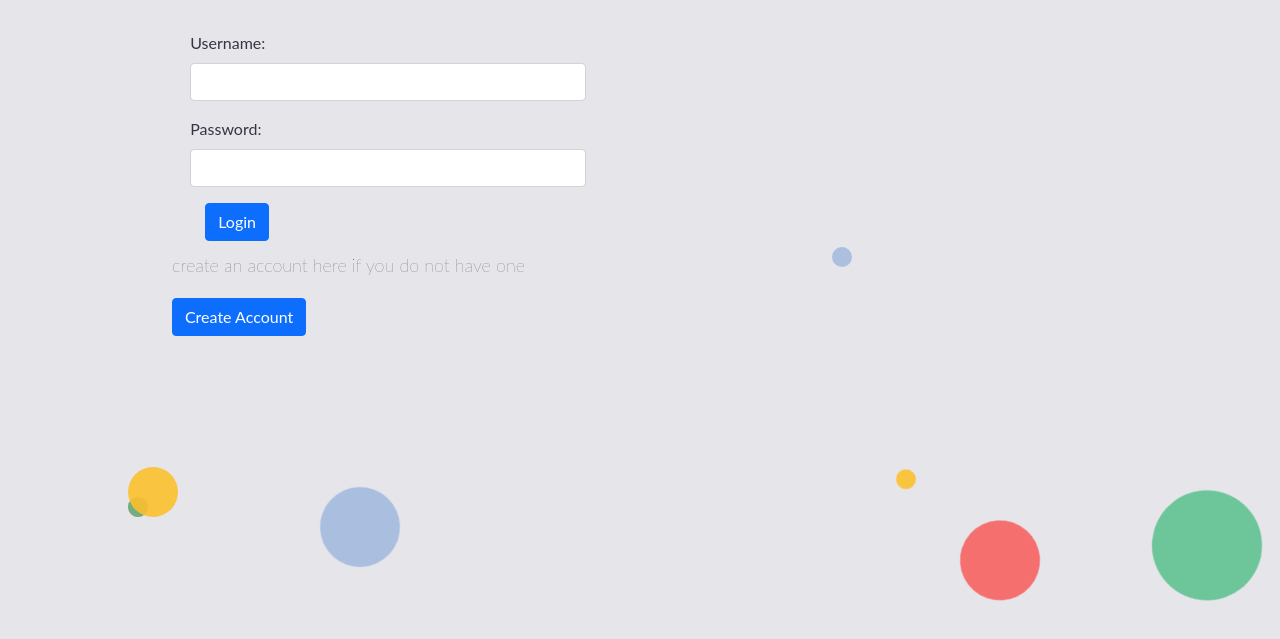
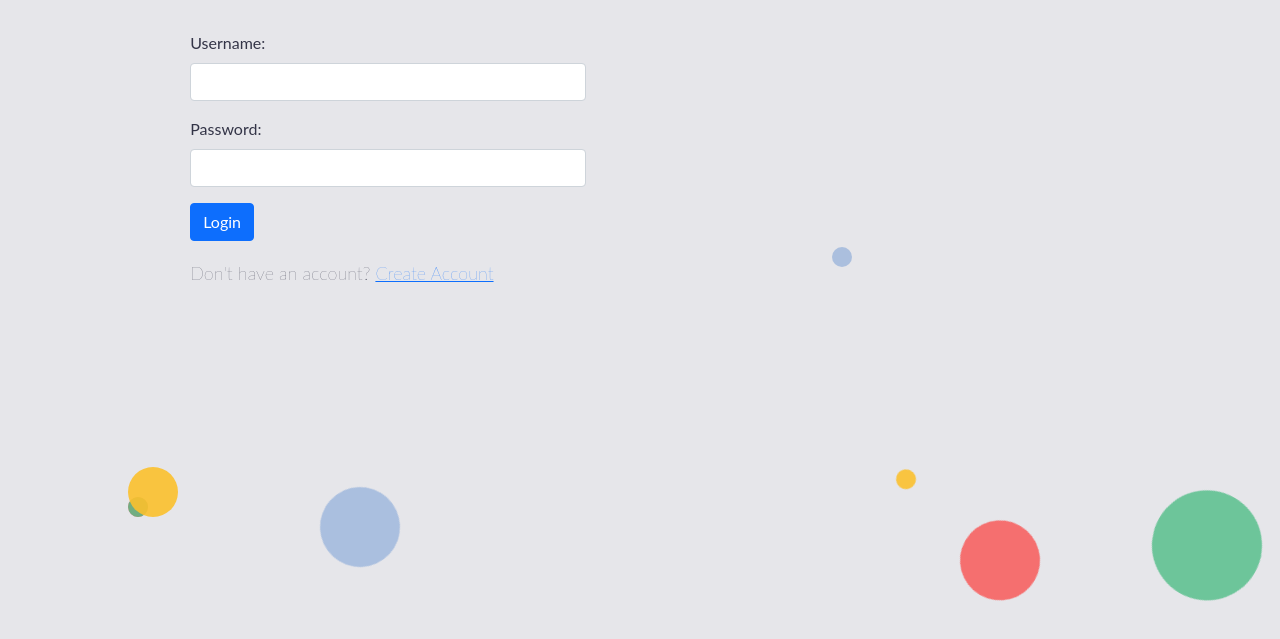
Before and after one commit to Cekiso/homework_app, a website built with Vite: page client/index.html in a window 1280 px wide. Shown: the part 183-822 px from the top of the page. Built offline with nearby package versions, Linux system fonts and the light colour scheme; files whose address does not match are found by name; a web font is replaced by a local one.

Commit message:
make link

```diff
--- a/client/index.html
+++ b/client/index.html
@@ -72,19 +72,21 @@
                                 </div>
                             </div>
 
+                           <div class="row">
                             <div class="col-12">
-
                                 <button class="btn btn-primary"
                                     @click="logUser = true, addSubjectSection = false, login()"
                                     >Login</button>
+                            </div>
+                           </div>
+                           <div class="row">
+                            <p class="col-12">
+                                Don't have an account?
 
-                            </div>
-                            <p>
-                                create an account here if you do not have one
-                            </p>
-                            <div>
-                                <button class="btn btn-primary" @click="createAcc = true, logUser = false">Create
-                                    Account</button>
+
+                                <a href="#" @click="createAcc = true, logUser = false">Create
+                                    Account</a>
+                                </p>
                             </div>
                         </div>
 
@@ -169,7 +171,7 @@
                                     >Signup</button>
                             </div>
                             <div>
-                                <button class="btn btn-primary" @click="logUser= true, createAcc= false">Login</button>
+                                <a href="#" @click="logUser= true, createAcc= false">Login</a>
                             </div>
 
                         </div>
```
